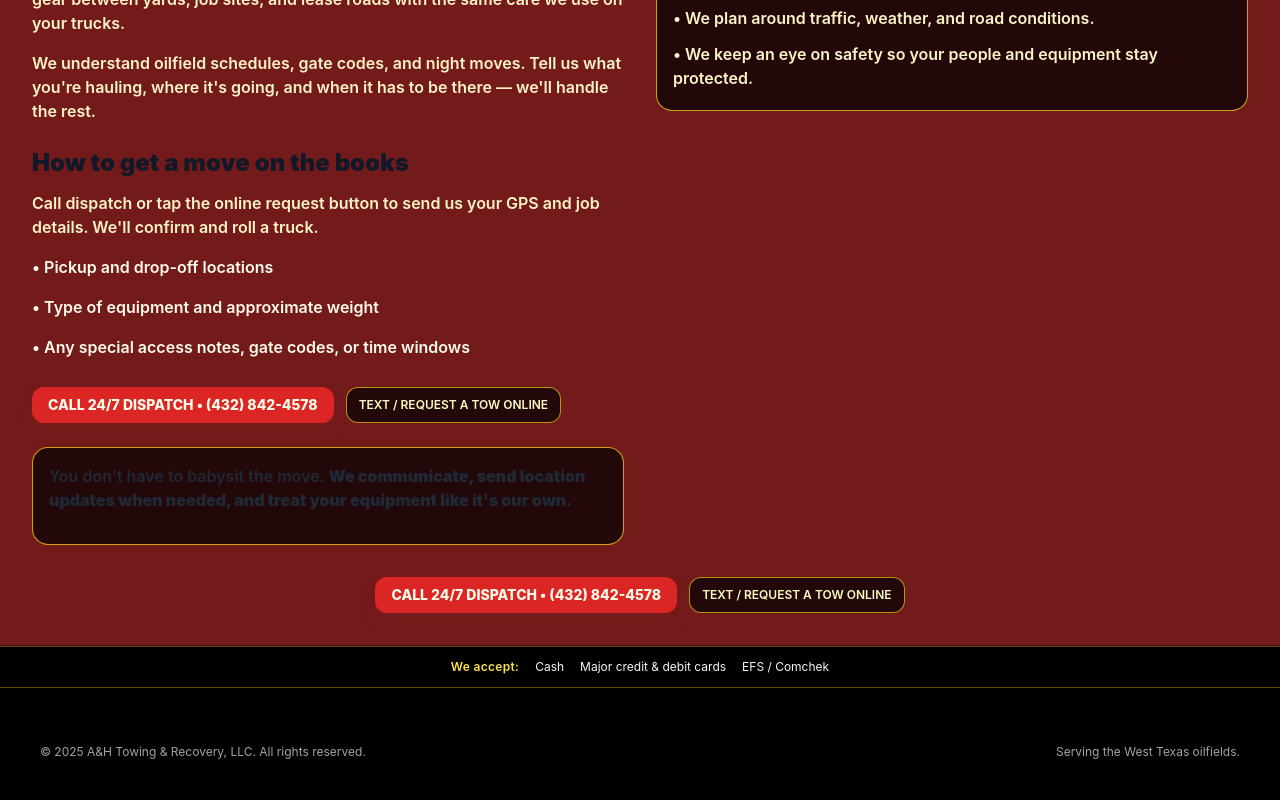
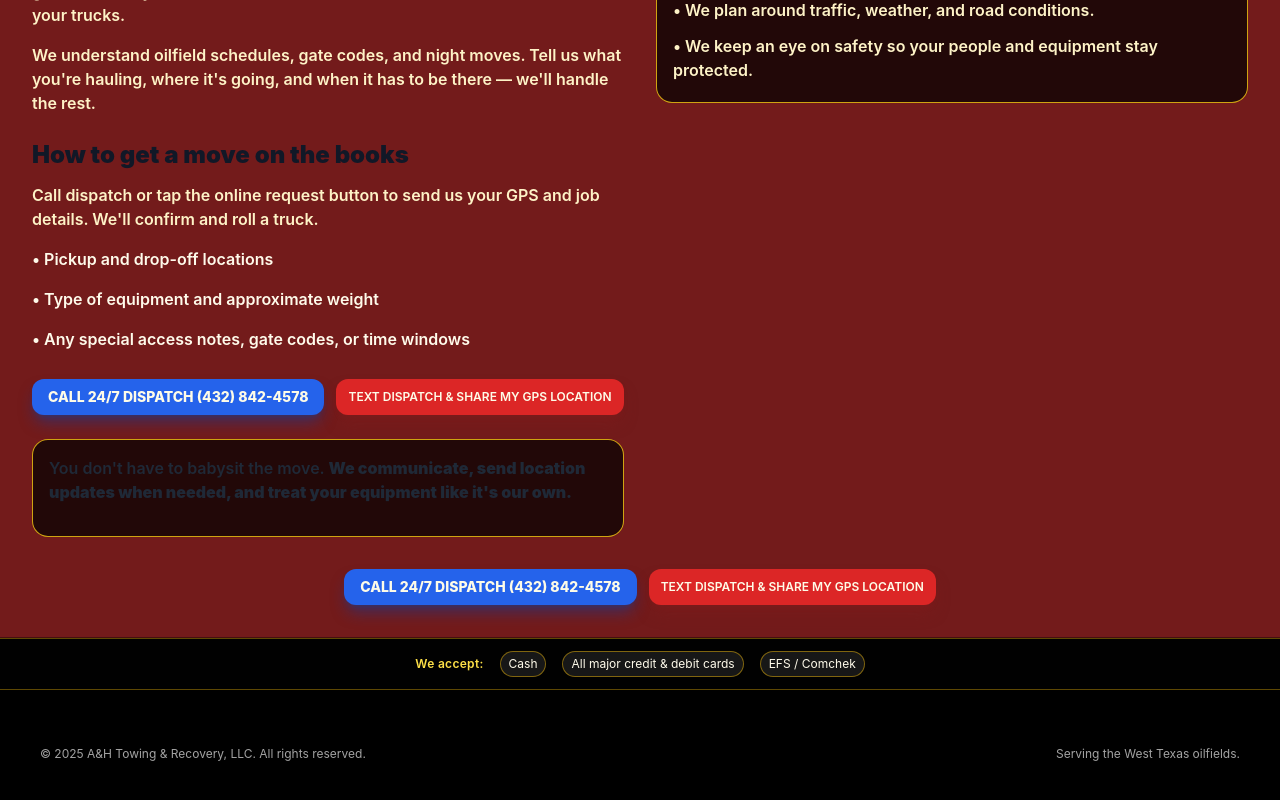
Before and after one commit to davidlibby1415-prog/A-H-Towing-and-Recovery, a Next.js app: page /equipment-transport in a window 1280 px wide. Shown: the part 1110-1910 px from the top of the page. Built offline with nearby package versions, Linux system fonts and the light colour scheme.

Commit message:
Update ServiceLayout.jsx

```diff
--- a/app/components/ServiceLayout.jsx
+++ b/app/components/ServiceLayout.jsx
@@ -167,7 +167,7 @@ export function SiteHeader() {
               </Link>
             </li>
 
-            {/* Request a Tow – anchor back to home form (make sure the instructions/form wrapper has id="dispatch-form") */}
+            {/* Request a Tow – anchor back to home form */}
             <li>
               <Link
                 href="/#dispatch-form"
@@ -198,8 +198,7 @@ export function SiteHeader() {
             href="tel:+14328424578"
             className="inline-flex items-center justify-center mt-1 px-4 py-2 rounded-xl bg-blue-600 hover:bg-blue-500 text-xs sm:text-sm font-bold text-yellow-50 shadow-lg shadow-blue-900/60 text-center"
           >
-            CLICK HERE TO CALL 24/7 DISPATCH
-            <span className="ml-2 whitespace-nowrap">(432) 842-4578</span>
+            CALL 24/7 DISPATCH (432) 842-4578
           </a>
         </div>
       </div>
@@ -272,9 +271,9 @@ export function PhoneCTA() {
   return (
     <a
       href="tel:+14328424578"
-      className="inline-flex items-center justify-center px-4 py-2 rounded-xl bg-red-600 hover:bg-red-500 text-xs sm:text-sm font-extrabold text-yellow-50 shadow-lg shadow-red-900/60"
+      className="inline-flex items-center justify-center px-4 py-2 rounded-xl bg-blue-600 hover:bg-blue-500 text-xs sm:text-sm font-extrabold text-yellow-50 shadow-lg shadow-blue-900/60"
     >
-      CALL 24/7 DISPATCH • (432) 842-4578
+      CALL 24/7 DISPATCH (432) 842-4578
     </a>
   );
 }
@@ -283,9 +282,9 @@ export function TextCTA() {
   return (
     <Link
       href="/#dispatch-form"
-      className="inline-flex items-center justify-center px-3 py-2 rounded-xl border border-yellow-400/70 bg-black/70 hover:bg-yellow-500/10 text-[11px] sm:text-xs font-semibold text-yellow-100"
+      className="inline-flex items-center justify-center px-3 py-2 rounded-xl bg-red-600 hover:bg-red-500 text-[11px] sm:text-xs font-semibold text-yellow-50 shadow-lg shadow-red-900/60"
     >
-      TEXT / REQUEST A TOW ONLINE
+      TEXT DISPATCH &amp; SHARE MY GPS LOCATION
     </Link>
   );
 }
@@ -295,13 +294,19 @@ export function TextCTA() {
 export function WeAcceptBar() {
   return (
     <div className="bg-black/95 border-t border-yellow-500/40">
-      <div className="container max-w-7xl mx-auto px-4 md:px-6 py-3 flex flex-wrap items-center justify-center gap-4 text-[11px] sm:text-xs text-neutral-100">
+      <div className="container max-w-7xl mx-auto px-4 md:px-6 py-3 flex flex-wrap items-center justify-center gap-3 sm:gap-4 text-[11px] sm:text-xs text-amber-50">
         <span className="font-semibold text-yellow-300 tracking-wide">
           We accept:
         </span>
-        <span>Cash</span>
-        <span>Major credit &amp; debit cards</span>
-        <span>EFS / Comchek</span>
+        <span className="px-2 py-1 rounded-full bg-neutral-900 border border-yellow-500/50">
+          Cash
+        </span>
+        <span className="px-2 py-1 rounded-full bg-neutral-900 border border-yellow-500/50">
+          All major credit &amp; debit cards
+        </span>
+        <span className="px-2 py-1 rounded-full bg-neutral-900 border border-yellow-500/50">
+          EFS / Comchek
+        </span>
       </div>
     </div>
   );
```
